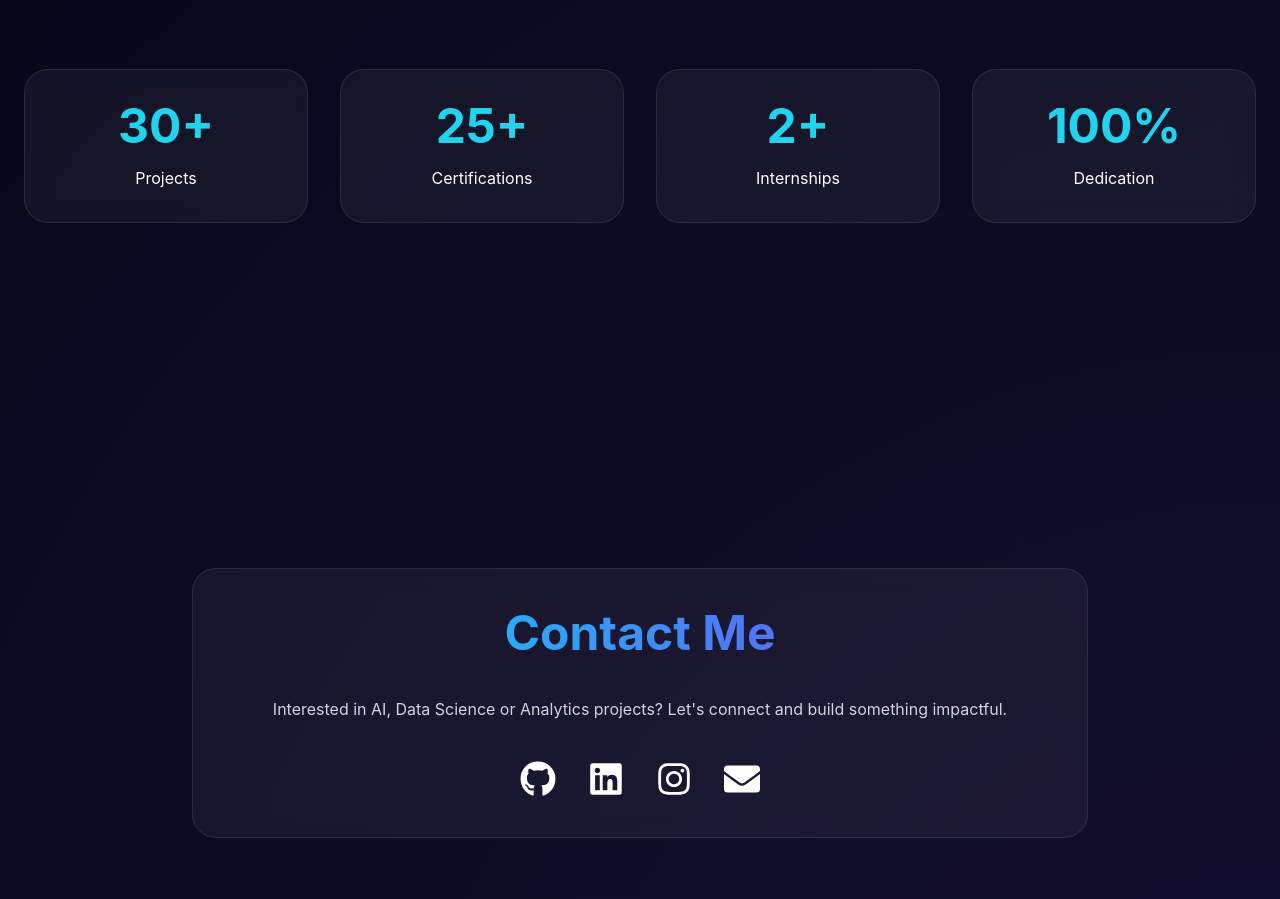
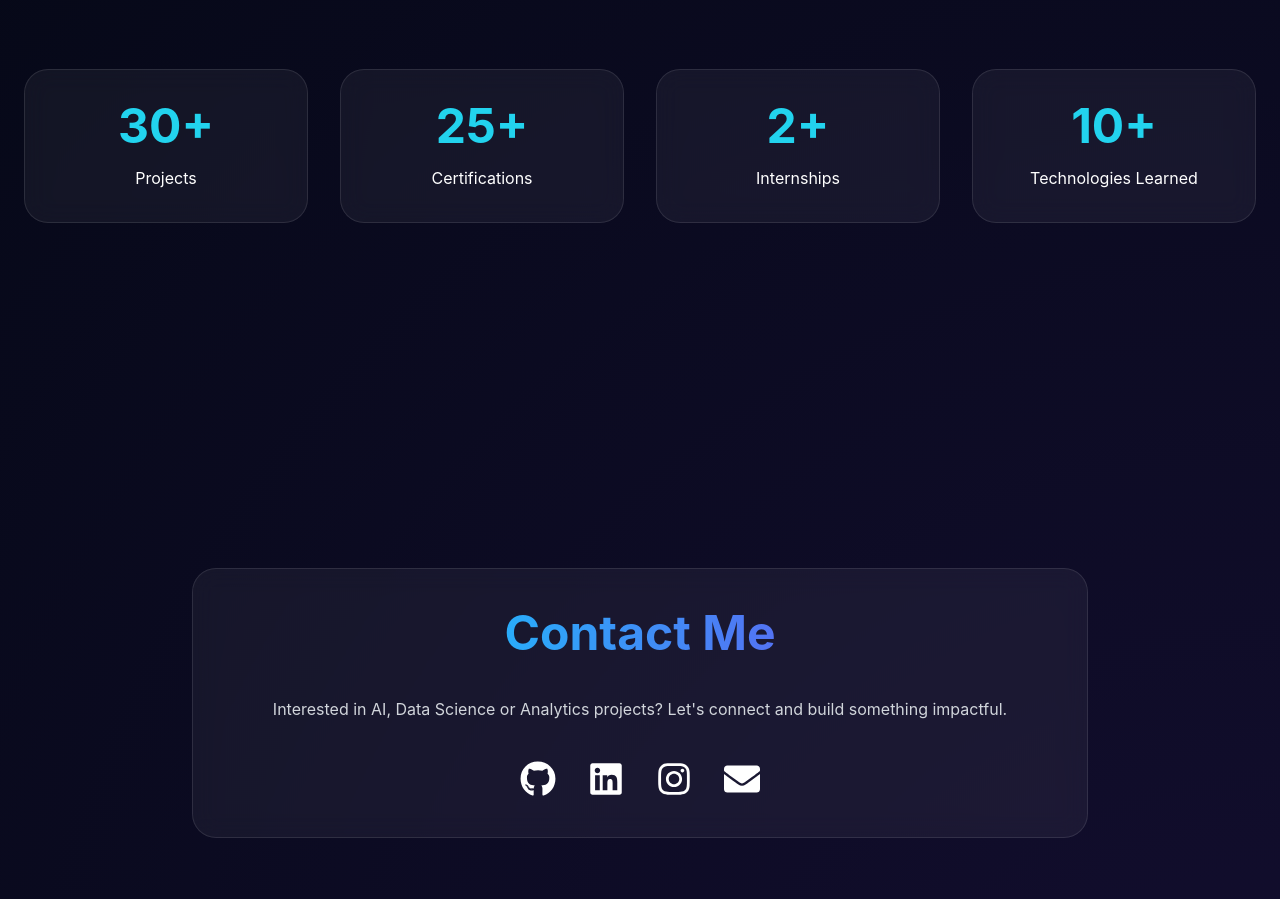
Before and after one commit to ms00000ms0000/Personal_Portfolio, a React (Vite) app: page / in a window 1280 px wide. Shown: the part 5159-6058 px from the top of the page. Built offline with nearby package versions, Linux system fonts and the light colour scheme.

Commit message:
Updated Sections

```diff
--- a/src/constants/data.js
+++ b/src/constants/data.js
@@ -158,8 +158,8 @@ export const achievements = [
   },
 
   {
-    number: "100%",
-    label: "Dedication",
+    number: "10+",
+    label: "Technologies Learned",
   },
 ];
 export const socialLinks = {
```
